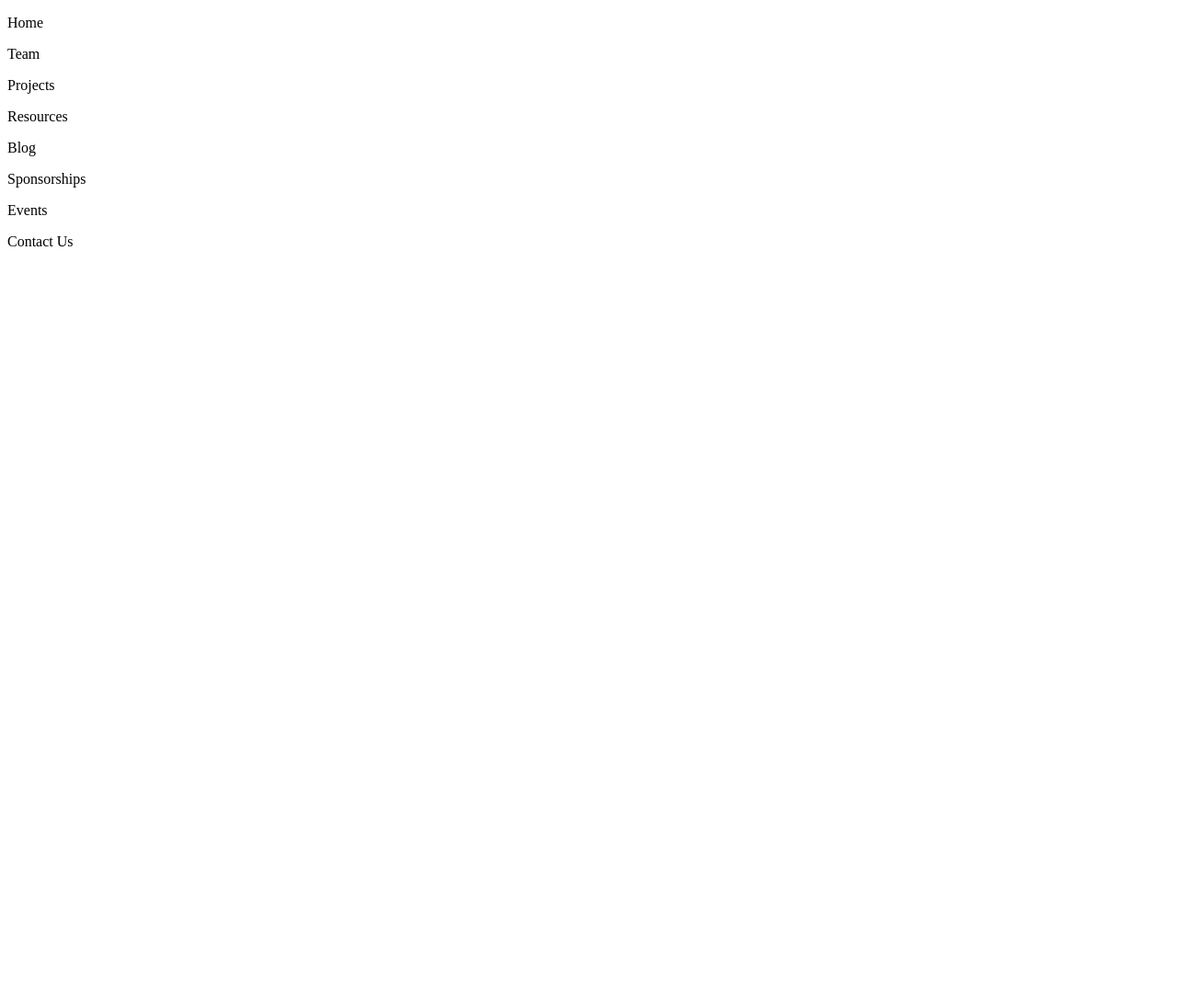
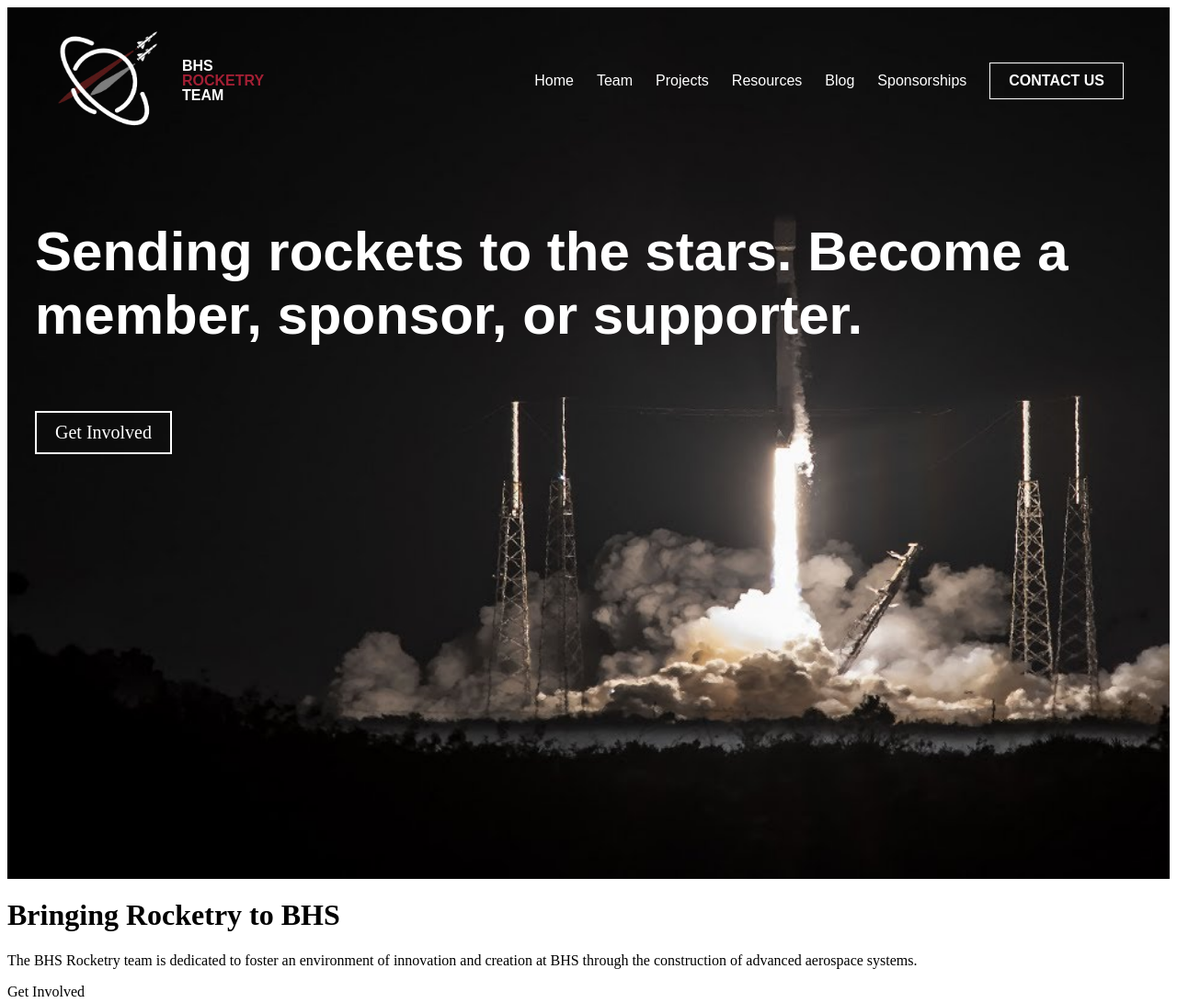
Before and after one commit to MrGrian/RocketryClub, a plain HTML site: page homePage.html in a window 1280 px wide. Shown: the whole page at 92% size. Before the commit the page ends 800 px from the top, so only its background shows below. Drawn offline with Linux system fonts and the light colour scheme.

Commit message:
Update CNAME

```diff
--- a/homePage.html
+++ b/homePage.html
@@ -1,23 +1,159 @@
 <!DOCTYPE html>
 <html lang="en">
+<style>
+   .header-bar {
+    display: flex;
+    justify-content: space-between;
+    align-items: center;
+    padding: 20px 50px;
+    color:white;
+    font-family: sans-serif;
+   }
+
+   .logo-container {
+    display:flex;
+    align-items: center;
+    gap: 15px;
+   }
+
+   .logo {
+    width: 125px;
+    height: auto;
+   }
+
+   .logo-text {
+    display:flex;
+    flex-direction: column;
+    font-weight: bold;
+    line-height:1;
+   }
+
+   .red-text {
+    color: #a31f34;
+   }
+
+   .nav-links {
+    display: flex;
+    align-items:center;
+    gap: 25px;
+   }
+
+   .nav-links a {
+    color:white;
+    text-decoration: none;
+    font-size: 16px;
+    transition: opacity 0.3s;
+   }
+
+   .nav-links a:hover {
+    opacity: 0.7;
+   }
+
+   .contact-btn {
+    border:1.5px solid white;
+    padding: 10px 20px;
+    font-weight: bold;
+    text-transform: uppercase;
+
+   }
+
+   .contact-btn :hover {
+    background:white;
+    color:black;
+   }
+
+   .involve-links {
+    display:flex;
+    padding: 0px 30px;
+   }
+   .involve-links a {
+    transition: opacity 0.3s;
+    text-decoration: none;
+
+   }
+   .involve-links a:hover {
+    opacity: 0.7;
+   }
+
+   .get-involved-btn {
+    border: 2px solid white;
+    padding:10px 20px;
+    font-size: 20px;
+    color: white;
+   }
+
+   .get-involved-btn :hover {
+
+    background: white;
+    color: black;
+   }
+
+   .space-background {
+    background-image: url(maxresdefault.jpg);
+    background-size: cover;
+    background-repeat:no-repeat;
+    width: 100%;
+    aspect-ratio: 12/9;
+   }
+
+   .large-header {
+       display:flex;
+       justify-content: center;
+       font-size: 60px;
+       align-items: center;
+       padding: 30px 30px;
+       font-family:Arial, Helvetica, sans-serif;
+       font-weight: bold;
+       color: white;
+   }
+</style>
+
 <head>
     <meta charset="UTF-8">
     <meta name="viewport" content="width=device-width, initial-scale=1.0">
     <title>Document</title>
 
 
-    <p>Home</p>
-    <p>Team</p>
-    <p>Projects</p>
-    <p>Resources</p>
-    <p>Blog</p>
-    <p>Sponsorships</p>
-    <p>Events</p>
-    <p>Contact Us</p>
+</head>
 
 
-</head>
 <body>
 
+    <div class="space-background">
+        <header class="header-bar">
+            <div class="logo-container">
+                <img src="logo.png" alt = "BHS Rocketry Team Logo" class = "logo">
+                <div class = "logo-text">
+                    <span>BHS</span>
+                    <span class="red-text">ROCKETRY</span>
+                    <span>TEAM</span>
+                </div>
+            </div>
+
+            <nav class="nav-links">
+                <a href="#"> Home</a>
+                <a href="#"> Team</a>
+                <a href="#"> Projects</a>
+                <a href="#"> Resources</a>
+                <a href="#"> Blog</a>
+                <a href="#"> Sponsorships</a>
+                <a href="#" class="contact-btn"> Contact Us</a>
+            </nav>
+        </header>
+
+        <h1 class="large-header">Sending rockets to the stars. Become a member, sponsor, or supporter. </h1>
+        <nav class="involve-links">
+            <a class="get-involved-btn"> Get Involved</a>
+        </nav>
+
+    </div>
+
+
+    <div>
+        <h1>Bringing Rocketry to BHS</h1>
+        <p>The BHS Rocketry team is dedicated to foster an environment of innovation and creation at BHS through the construction of advanced aerospace systems.</p>
+    </div>
+
+    <div>Get Involved</div>
 </body>
 </html>
```
Also changed, not shown: homePage.css (deleted), logo.png (added), maxresdefault.jpg (added), 2 other files.
